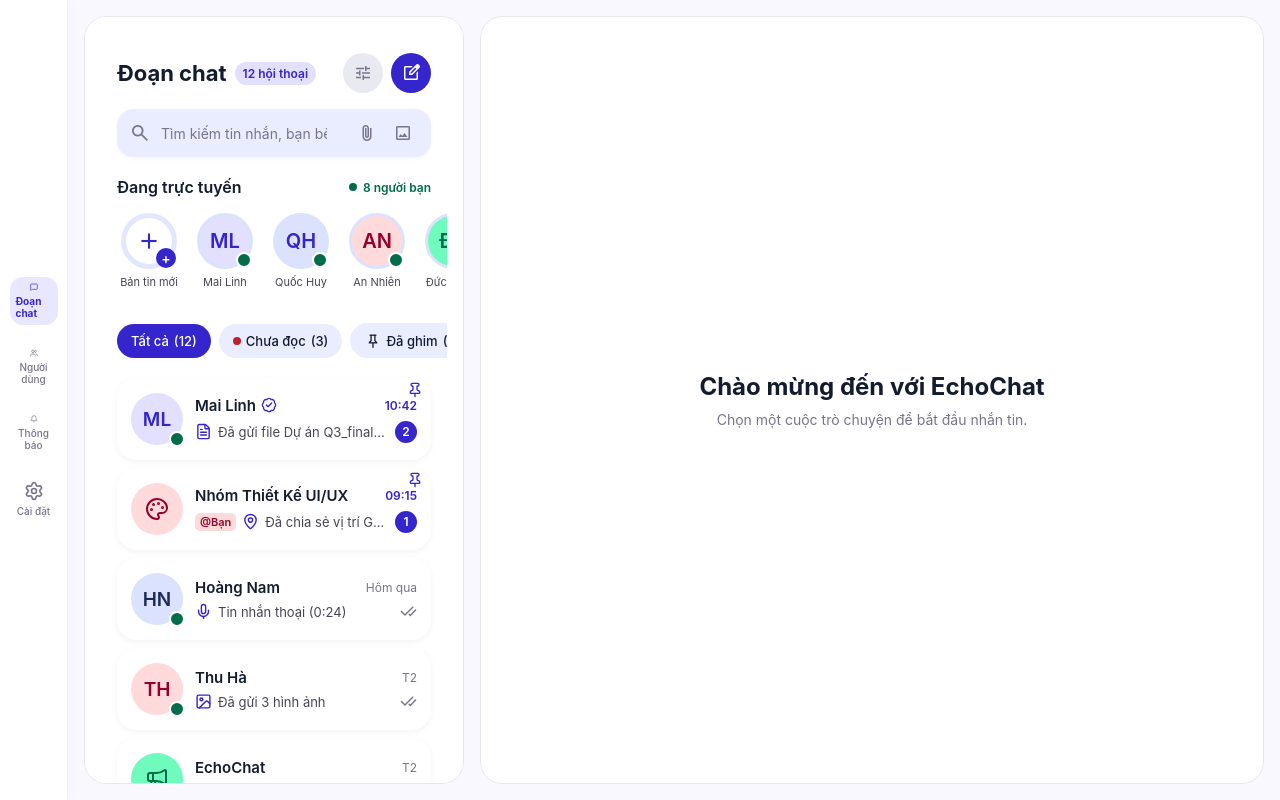
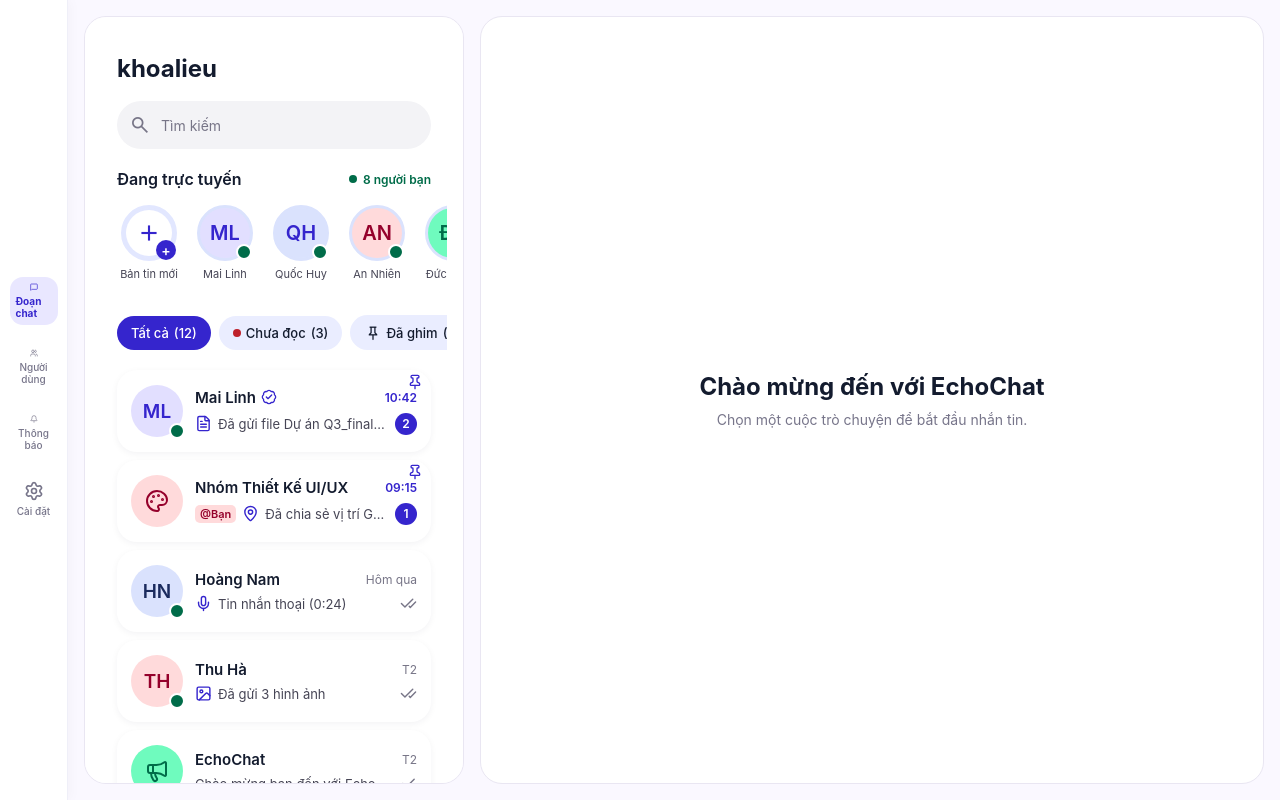
Before and after one commit to hlmloc/LTFE_ChatApp, a React (Vite) app: page /chats in a window 1280 px wide. Built offline with nearby package versions, Linux system fonts and the light colour scheme.

Commit message:
feat: thay doi giao dien list chat

```diff
--- a/src/components/chat/ChatListHeading.css
+++ b/src/components/chat/ChatListHeading.css
@@ -3,107 +3,21 @@
     max-width: 720px;
     margin: 0 auto;
     padding: 12px 16px 8px;
-
-    display: flex;
-    align-items: center;
-    justify-content: space-between;
-    gap: 8px;
-}
-
-.chat-list-heading__info {
-    display: flex;
-    align-items: center;
-    gap: 8px;
-    min-width: 0;
-    flex-wrap: wrap;
 }
 
 .chat-list-heading__title {
     margin: 0;
-    font-size: 22px;
+    overflow: hidden;
+    text-overflow: ellipsis;
+    white-space: nowrap;
+    font-size: 24px;
     font-weight: 700;
-    line-height: 28px;
+    line-height: 32px;
     color: var(--chat-text, #131b2e);
-}
-
-.chat-list-heading__count {
-    display: inline-flex;
-    align-items: center;
-    justify-content: center;
-
-    padding: 4px 8px;
-    border-radius: 20px;
-
-    background: #e2dfff;
-    color: var(--chat-primary, #3525cd);
-    font-size: 12px;
-    font-weight: 600;
-    white-space: nowrap;
-}
-
-.chat-list-heading__actions {
-    display: flex;
-    align-items: center;
-    gap: 8px;
-    flex-shrink: 0;
-}
-
-.chat-list-heading__button {
-    width: 40px;
-    height: 40px;
-    padding: 0;
-
-    display: flex;
-    align-items: center;
-    justify-content: center;
-
-    border: none;
-    border-radius: 50%;
-    cursor: pointer;
-
-    transition: background-color 0.2s ease,
-    color 0.2s ease;
-}
-
-.chat-list-heading__button .material-symbols-outlined {
-    font-size: 20px;
-}
-
-.chat-list-heading__button--filter {
-    background: #e9e9f1;
-    color: var(--chat-muted, #464555);
-}
-
-.chat-list-heading__button--filter:hover {
-    background: #e2dfff;
-    color: var(--chat-primary, #3525cd);
-}
-
-.chat-list-heading__button--new {
-    background: var(--chat-primary, #3525cd);
-    color: #ffffff;
-}
-
-.chat-list-heading__button--new:hover {
-    background: #4d3de0;
-}
-
-.chat-list-heading__button:focus-visible {
-    outline: 2px solid var(--chat-primary, #3525cd);
-    outline-offset: 3px;
 }
 
 @media (max-width: 360px) {
     .chat-list-heading__title {
-        font-size: 20px;
-    }
-
-    .chat-list-heading__actions {
-        gap: 4px;
-    }
-
-    .chat-list-heading__button {
-        width: 36px;
-        height: 36px;
+        font-size: 22px;
     }
 }
--- a/src/components/chat/ChatListHeading.tsx
+++ b/src/components/chat/ChatListHeading.tsx
@@ -1,50 +1,16 @@
 import "./ChatListHeading.css";
 
 type ChatListHeadingProps = {
-    conversationCount: number;
-    onFilterClick: () => void;
-    onNewChatClick: () => void;
+    username: string;
 };
 
-function ChatListHeading({conversationCount, onFilterClick, onNewChatClick,}: ChatListHeadingProps) {
+function ChatListHeading({ username }: ChatListHeadingProps) {
     return (
-        <div className="chat-list-heading">
-            <div className="chat-list-heading__info">
-                <h2 className="chat-list-heading__title">
-                    Đoạn chat
-                </h2>
-                <span className="chat-list-heading__count">
-                    {conversationCount} hội thoại
-                </span>
-            </div>
-            <div className="chat-list-heading__actions">
-                <button
-                    type="button"
-                    className="chat-list-heading__button chat-list-heading__button--filter"
-                    aria-label="Bộ lọc chuyên sâu"
-                    onClick={onFilterClick}>
-                    <span
-                        className="material-symbols-outlined"
-                        aria-hidden="true">
-                        tune
-                    </span>
-                </button>
-
-                <button
-                    type="button"
-                    className="chat-list-heading__button chat-list-heading__button--new"
-                    aria-label="Cuộc trò chuyện mới"
-                    onClick={onNewChatClick}
-                >
-                    <span
-                        className="material-symbols-outlined"
-                        aria-hidden="true"
-                    >
-                        edit_square
-                    </span>
-                </button>
-            </div>
-        </div>
+        <header className="chat-list-heading">
+            <h1 className="chat-list-heading__title" title={username}>
+                {username}
+            </h1>
+        </header>
     );
 }
 
--- a/src/components/chat/ChatSearchBar.css
+++ b/src/components/chat/ChatSearchBar.css
@@ -13,9 +13,8 @@
     align-items: center;
     gap: 10px;
 
-    border-radius: 16px;
-    background: #eaedff;
-    box-shadow: 0 2px 4px rgba(0, 0, 0, 0.04);
+    border-radius: 24px;
+    background: #f3f3f6;
 
     transition: background-color 0.2s ease,
     box-shadow 0.2s ease;
@@ -49,46 +48,6 @@
     color: #777587;
 }
 
-.chat-search__actions {
-    display: flex;
-    align-items: center;
-    gap: 4px;
-    flex-shrink: 0;
-}
-
-.chat-search__button {
-    width: 32px;
-    height: 32px;
-    padding: 0;
-
-    display: flex;
-    align-items: center;
-    justify-content: center;
-
-    border: none;
-    border-radius: 8px;
-    background: transparent;
-    color: #777587;
-
-    cursor: pointer;
-    transition: color 0.2s ease,
-    background-color 0.2s ease;
-}
-
-.chat-search__button .material-symbols-outlined {
-    font-size: 20px;
-}
-
-.chat-search__button:hover {
-    color: #3525cd;
-    background: #e2dfff;
-}
-
-.chat-search__button:focus-visible {
-    outline: 2px solid #3525cd;
-    outline-offset: 2px;
-}
-
 @media (max-width: 380px) {
     .chat-search__container {
         gap: 6px;
@@ -99,7 +58,3 @@
         font-size: 13px;
     }
 }
-.chat-search__button[aria-pressed="true"] {
-    background: #3525cd;
-    color: #ffffff;
-}
--- a/src/components/chat/ChatSearchBar.tsx
+++ b/src/components/chat/ChatSearchBar.tsx
@@ -1,29 +1,14 @@
-import type { Ref } from "react";
-import type { MediaFilter } from "../../types/chat";
-
 import "./ChatSearchBar.css";
 
 type ChatSearchBarProps = {
     value: string;
     onChange: (value: string) => void;
-    onAttachmentClick: () => void;
-    onImageClick: () => void;
-    inputRef?: Ref<HTMLInputElement>;
-    activeMedia?: MediaFilter;
 };
 
-function ChatSearchBar({
-                           value,
-                           onChange,
-                           onAttachmentClick,
-                           onImageClick,
-                           inputRef,
-                           activeMedia,
-                       }: ChatSearchBarProps) {
+function ChatSearchBar({ value, onChange }: ChatSearchBarProps) {
     return (
         <div className="chat-search">
             <div className="chat-search__container">
-
                 <span
                     className="material-symbols-outlined chat-search__icon"
                     aria-hidden="true"
@@ -32,50 +17,13 @@ function ChatSearchBar({
                 </span>
 
                 <input
-                    ref={inputRef}
                     type="search"
                     className="chat-search__input"
-                    placeholder="Tìm kiếm tin nhắn, bạn bè, tệp..."
+                    placeholder="Tìm kiếm"
                     aria-label="Tìm kiếm cuộc trò chuyện"
                     value={value}
                     onChange={(event) => onChange(event.target.value)}
                 />
-
-                <div className="chat-search__actions">
-
-                    <button
-                        type="button"
-                        className="chat-search__button"
-                        title="Lọc tệp đính kèm"
-                        aria-label="Lọc tệp đính kèm"
-                        aria-pressed={activeMedia === "file"}
-                        onClick={onAttachmentClick}
-                    >
-                        <span
-                            className="material-symbols-outlined"
-                            aria-hidden="true"
-                        >
-                            attach_file
-                        </span>
-                    </button>
-
-                    <button
-                        type="button"
-                        className="chat-search__button"
-                        title="Lọc hình ảnh"
-                        aria-label="Lọc hình ảnh"
-                        aria-pressed={activeMedia === "image"}
-                        onClick={onImageClick}
-                    >
-                        <span
-                            className="material-symbols-outlined"
-                            aria-hidden="true"
-                        >
-                            image
-                        </span>
-                    </button>
-
-                </div>
             </div>
         </div>
     );
--- a/src/data/mockChat.ts
+++ b/src/data/mockChat.ts
@@ -1,5 +1,7 @@
 import type { Conversation } from "../types/chat";
 import type { OnlineFriendData } from "../components/chat/OnlineFriendsSection";
+export const mockCurrentUser = { username: "khoalieu" };
+
 export const mockFriends: OnlineFriendData[] = [
     { id: "1", name: "Mai Linh", initials: "ML", isOnline: true, tone: "violet" },
     { id: "2", name: "Quốc Huy", initials: "QH", isOnline: true, tone: "blue" },
--- a/src/pages/ChatsPage.tsx
+++ b/src/pages/ChatsPage.tsx
@@ -1,7 +1,6 @@
-import { useMemo, useRef, useState } from "react";
+import { useMemo, useState } from "react";
 import ChatDetail from "./ChatDetail";
 
-import Header from "../components/chat/Header";
 import ChatListHeading from "../components/chat/ChatListHeading";
 import ChatSearchBar from "../components/chat/ChatSearchBar";
 import OnlineFriendsSection from "../components/chat/OnlineFriendsSection";
@@ -9,8 +8,8 @@ import ConversationFilters from "../components/chat/ConversationFilters";
 import ConversationList from "../components/chat/ConversationList";
 import BottomNavigation from "../components/chat/BottomNavigation";
 
-import { mockConversations, mockFriends } from "../data/mockChat";
-import type { ChatFilter, MediaFilter } from "../types/chat";
+import { mockConversations, mockCurrentUser, mockFriends } from "../data/mockChat";
+import type { ChatFilter } from "../types/chat";
 
 import "./ChatsPage.css";
 
@@ -28,12 +27,8 @@ function ChatsPage() {
         name: string;
     } | null>(null);
 
-    const searchInputRef = useRef<HTMLInputElement>(null);
-
     const [searchQuery, setSearchQuery] = useState("");
     const [filter, setFilter] = useState<ChatFilter>("all");
-    const [mediaFilter, setMediaFilter] = useState<MediaFilter>(null);
-    const [showFilters, setShowFilters] = useState(true);
     const [notice, setNotice] = useState("");
 
     const unreadCount = mockConversations.filter(
@@ -58,14 +53,9 @@ function ChatsPage() {
                 (filter === "pinned" && chat.pinned) ||
                 (filter === "work" && chat.isWorkGroup === true);
 
-            const matchesMedia =
-                mediaFilter === null ||
-                (mediaFilter === "file" && chat.messageKind === "file") ||
-                (mediaFilter === "image" && chat.messageKind === "image");
-
-            return matchesSearch && matchesTab && matchesMedia;
+            return matchesSearch && matchesTab;
         });
-    }, [searchQuery, filter, mediaFilter]);
+    }, [searchQuery, filter]);
 
     function openConversation(conversationId: string) {
         const chat = mockConversations.find(
@@ -105,44 +95,15 @@ function ChatsPage() {
 
     return (
         <div className="chats-page">
-            <Header
-                onSearchClick={() => searchInputRef.current?.focus()}
-                onProfileClick={() =>
-                    setNotice("Trang hồ sơ đang được phát triển.")
-                }
-            />
-
             <main className="chats-page__content">
                 <div className="chats-layout">
                     {/* Cột trái: Danh sách cuộc trò chuyện */}
                     <section className="chats-sidebar">
-                        <ChatListHeading
-                            conversationCount={mockConversations.length}
-                            onFilterClick={() =>
-                                setShowFilters((previous) => !previous)
-                            }
-                            onNewChatClick={() =>
-                                setNotice(
-                                    "Tính năng tạo cuộc trò chuyện mới đang được phát triển."
-                                )
-                            }
-                        />
+                        <ChatListHeading username={mockCurrentUser.username} />
 
                         <ChatSearchBar
                             value={searchQuery}
                             onChange={setSearchQuery}
-                            inputRef={searchInputRef}
-                            activeMedia={mediaFilter}
-                            onAttachmentClick={() =>
-                                setMediaFilter((current) =>
-                                    current === "file" ? null : "file"
-                                )
-                            }
-                            onImageClick={() =>
-                                setMediaFilter((current) =>
-                                    current === "image" ? null : "image"
-                                )
-                            }
                         />
 
                         <OnlineFriendsSection
@@ -155,7 +116,6 @@ function ChatsPage() {
                             }
                         />
 
-                        {showFilters && (
                         <ConversationFilters
                             activeFilter={filter}
                             totalCount={mockConversations.length}
@@ -163,25 +123,6 @@ function ChatsPage() {
                             pinnedCount={pinnedCount}
                             onChange={setFilter}
                         />
-                        )}
-
-                        {mediaFilter !== null && (
-                            <div className="chats-page__media-filter">
-                                <span>
-                                    Đang lọc{" "}
-                                    {mediaFilter === "file"
-                                        ? "tệp đính kèm"
-                                        : "hình ảnh"}
-                                </span>
-
-                                <button
-                                    type="button"
-                                    onClick={() => setMediaFilter(null)}
-                                >
-                                    Bỏ lọc
-                                </button>
-                            </div>
-                        )}
 
                         <ConversationList
                             conversations={visibleConversations}
--- a/src/types/chat.ts
+++ b/src/types/chat.ts
@@ -1,6 +1,4 @@
 export type ChatFilter = 'all' | 'unread' | 'pinned' | 'work';
-
-export type MediaFilter = 'file' | 'image' | null;
 
 export type MessageKind =
     | 'text'
```
Also changed, not shown: src/pages/ChatsPage.css (+0 -26 lines). Lines whose indentation alone changed are shown as unchanged.
